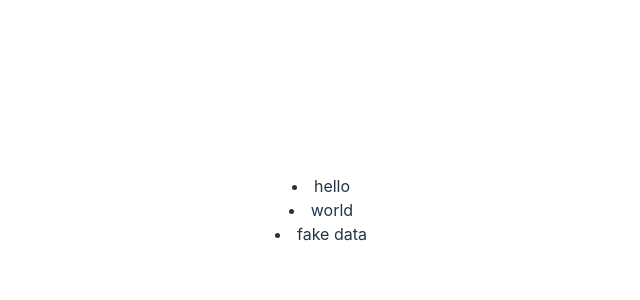
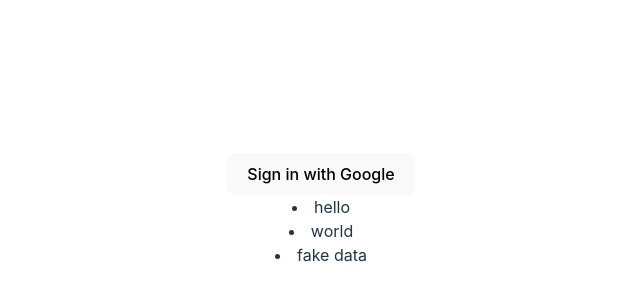
Before and after one commit to chrissilich/pinterest-clone, a React (Vite) app: page / in a window 1280 px wide. Shown: the part 190-490 px from the top of the page, without its empty margins (319-959 px from the left). Built offline with nearby package versions, Linux system fonts and the light colour scheme; no server answers.

Commit message:
firebase auth set up in App.js (need to make service)

```diff
--- a/index.html
+++ b/index.html
@@ -4,7 +4,7 @@
 		<meta charset="UTF-8" />
 		<link rel="icon" type="image/svg+xml" href="/vite.svg" />
 		<meta name="viewport" content="width=device-width, initial-scale=1.0" />
-		<title>Vite + React</title>
+		<title>------------</title>
 	</head>
 	<body>
 		<div id="root"></div>
--- a/package.json
+++ b/package.json
@@ -10,6 +10,7 @@
 		"preview": "vite preview"
 	},
 	"dependencies": {
+		"firebase": "^9.12.1",
 		"react": "^18.2.0",
 		"react-dom": "^18.2.0"
 	},
--- a/src/App.jsx
+++ b/src/App.jsx
@@ -1,19 +1,103 @@
 import { useState, useEffect, useMemo } from 'react'
-import reactLogo from './assets/react.svg'
+
+import { initializeApp } from 'firebase/app'
+import { getAnalytics } from 'firebase/analytics'
+import { getAuth, GoogleAuthProvider, signInWithPopup, signOut } from 'firebase/auth'
+
+import { getFirestore, collection, getDocs } from 'firebase/firestore/lite'
+
 import usePosts from './services/usePosts'
 import './App.css'
+
+const firebaseConfig = {
+	apiKey: 'AIzaSyBTl-d2TV97SKMt0DYsTC4Ii6I4pL_hoG4',
+	authDomain: 'reddit-thing-e400e.firebaseapp.com',
+	projectId: 'reddit-thing-e400e',
+	storageBucket: 'reddit-thing-e400e.appspot.com',
+	messagingSenderId: '207177830866',
+	appId: '1:207177830866:web:272006c91390cea107780b',
+	measurementId: 'G-TWQ84XSPRQ',
+}
+
+// Initialize Firebase
+const firebaseApp = initializeApp(firebaseConfig)
+const analytics = getAnalytics(firebaseApp)
+const db = getFirestore(firebaseApp)
+const auth = getAuth(firebaseApp)
+const provider = new GoogleAuthProvider()
+// TODO: Add SDKs for Firebase products that you want to use
+// https://firebase.google.com/docs/web/setup#available-libraries
 
 function Post(props) {
 	return <li>{props.post.text}</li>
 }
 
+function promptSignIn() {
+	signInWithPopup(auth, provider)
+		.then((result) => {
+			// This gives you a Google Access Token. You can use it to access the Google API.
+			const credential = GoogleAuthProvider.credentialFromResult(result)
+			const token = credential.accessToken
+			// The signed-in user info.
+			const user = result.user
+			// ...
+			console.log('sign in successful')
+		})
+		.catch((error) => {
+			// Handle Errors here.
+			const errorCode = error.code
+			const errorMessage = error.message
+			// The email of the user's account used.
+			const email = error.customData.email
+			// The AuthCredential type that was used.
+			const credential = GoogleAuthProvider.credentialFromError(error)
+			// ...
+			console.warn('sign in FAILED')
+		})
+}
+function promptSignOut() {
+	signOut(auth, provider)
+		.then((result) => {
+			console.log('signed out successful')
+		})
+		.catch((error) => {
+			const errorCode = error.code
+			const errorMessage = error.message
+			// The AuthCredential type that was used.
+			const credential = GoogleAuthProvider.credentialFromError(error)
+			// ...
+			console.warn('sign out FAILED')
+		})
+}
+
 function App() {
 	const posts = usePosts()
+	const [user, setUser] = useState(null)
+
+	useEffect(() => {
+		auth.onAuthStateChanged((user) => {
+			console.log('auth state changed')
+			setUser(user)
+			// console.log(user)
+		})
+	}, [])
 
 	return (
 		<div className="App">
-			{posts.map((post) => (
-				<Post post={post} />
+			{user ? (
+				<p>
+					Welcome {user.displayName}
+					{/* <div className="user-image-wrap">
+						<img src={user.photoURL} />
+					</div> */}
+					<button onClick={promptSignOut}>Sign out</button>
+				</p>
+			) : (
+				<button onClick={promptSignIn}>Sign in with Google</button>
+			)}
+
+			{posts.map((post, i) => (
+				<Post key={i} post={post} />
 			))}
 		</div>
 	)
--- a/vite.config.js
+++ b/vite.config.js
@@ -3,5 +3,13 @@
 
 // https://vitejs.dev/config/
 export default defineConfig({
-  plugins: [react()]
+	plugins: [react()],
+	build: {
+		/** If you set esmExternals to true, this plugins assumes that
+      all external dependencies are ES modules */
+
+		commonjsOptions: {
+			esmExternals: true,
+		},
+	},
 })
```
Also changed, not shown: 1 other file (tests, documents, lock files or other folders).
